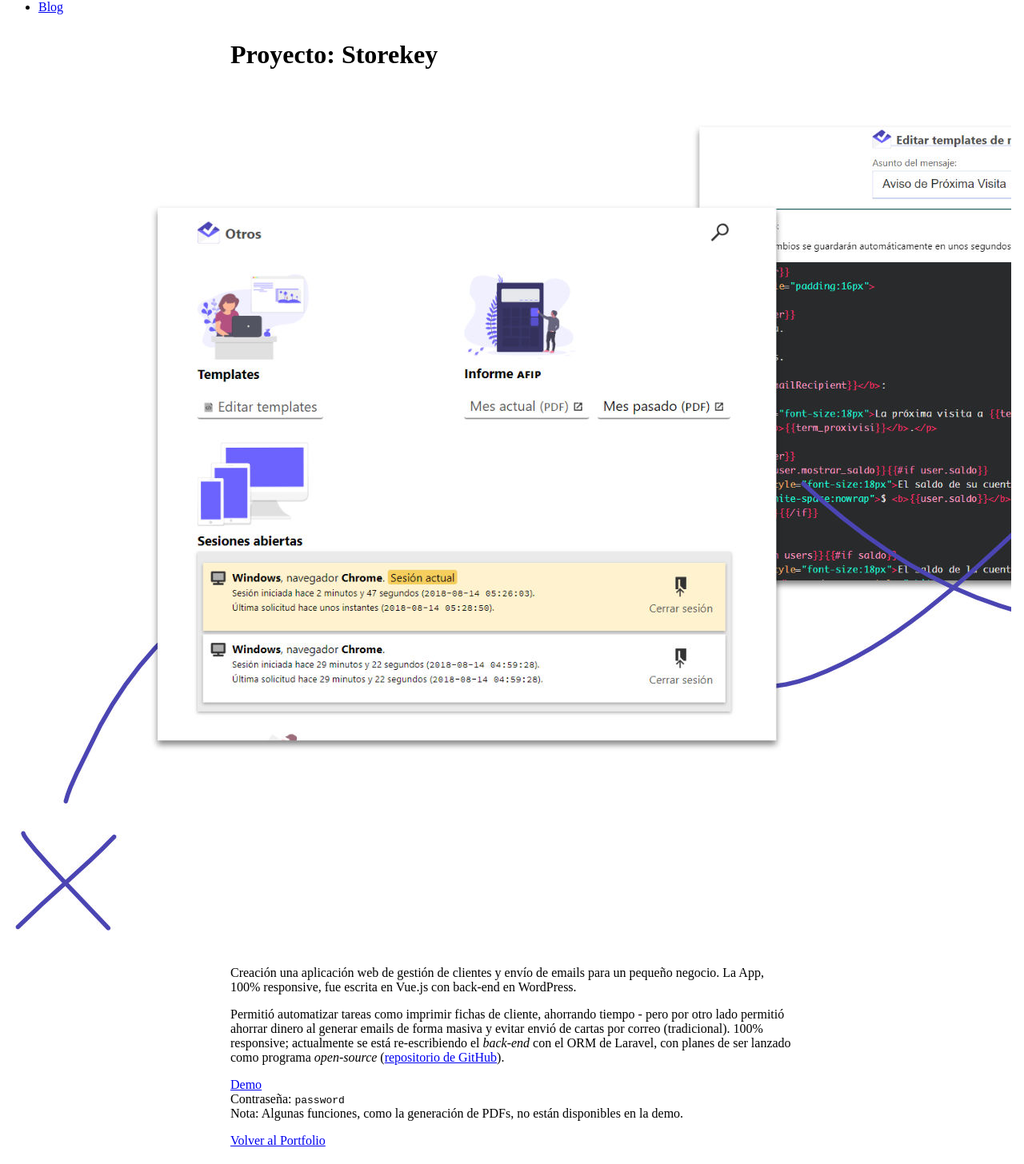
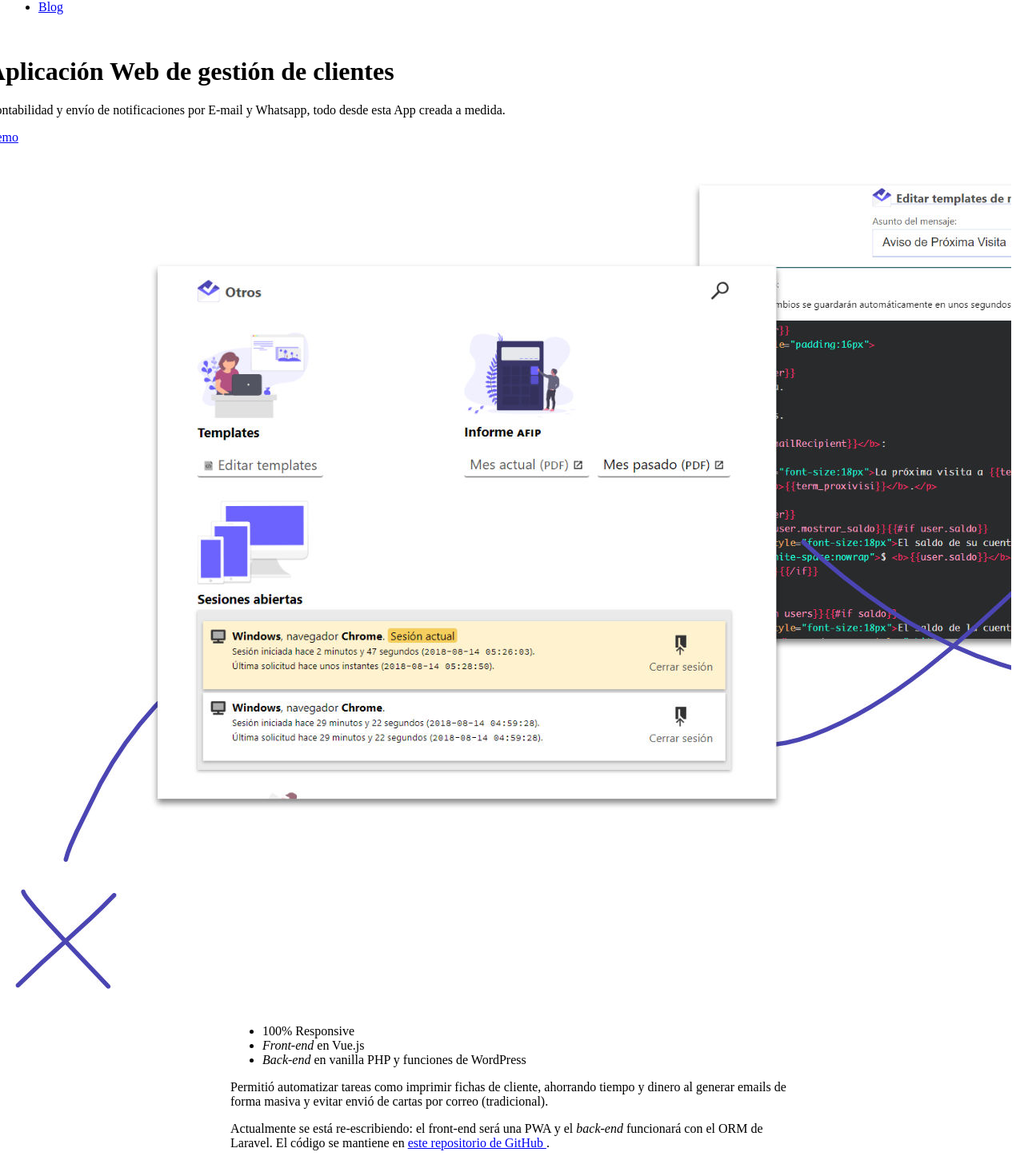
Before and after one commit to AeonFr/portfolio.franciscobrusa.dev, a Nuxt app: page /portfolio/storekey in a window 1280 px wide. Shown: the part 122-1578 px from the top of the page at 80% size. Built offline with nearby package versions, Linux system fonts and the light colour scheme.

Commit message:
mejor presentación

```diff
--- a/pages/portfolio/storekey.vue
+++ b/pages/portfolio/storekey.vue
@@ -1,19 +1,46 @@
 <template>
   <main class="container">
 
-    <h1>Proyecto: Storekey</h1>
 
-    <negate-container>
+
+
+
+    <negate-container class="flex-ns items-start ph2 pl5-ns">
+
+      <div>
+        <h1>Aplicación Web de gestión de clientes</h1>
+        <p>Contabilidad y envío de notificaciones por E-mail y Whatsapp, todo desde esta App creada a medida.</p>
+        <a href="https://storekey-demo.francisco-cano.com/app" target="_blank" rel="nofollow"
+           class="dib f4 link bg-blue br-pill pv2 ph3 white">
+          Demo
+        </a>
+      </div>
       <img src="~/assets/portfolio/storekey.jpg">
     </negate-container>
 
 
-    <p class="f4">Creación una aplicación web de gestión de clientes y envío de emails para un pequeño negocio. La App, 100% responsive, fue escrita en Vue.js con back-end en WordPress.</p>
+    <ul class="list pa0 f4">
+      <li>100% Responsive</li>
+      <li><em>Front-end</em> en Vue.js</li>
+      <li><em>Back-end</em> en vanilla PHP y funciones de WordPress</li>
+    </ul>
 
-    <p>Permitió automatizar tareas como imprimir fichas de cliente, ahorrando tiempo - pero por otro lado permitió ahorrar dinero al generar emails de forma masiva y evitar envió de cartas por correo (tradicional). 100% responsive; actualmente se está re-escribiendo el <em>back-end</em> con el <abbr>ORM</abbr> de Laravel, con planes de ser lanzado como programa <em>open-source</em> (<a href="https://github.com/AeonFr/storekeyCRM" target="_blank">repositorio de GitHub</a>).</p>
+    <p class="lh-copy">
+      Permitió automatizar tareas como imprimir fichas de cliente,
+      ahorrando tiempo y dinero al generar emails de forma masiva
+      y evitar envió de cartas por correo (tradicional).
+    </p>
+    <p>
+      Actualmente se está re-escribiendo: el front-end será una <abbr>PWA</abbr>
+      y el <em>back-end</em> funcionará con el <abbr>ORM</abbr> de Laravel.
+      El código se mantiene en
+      <a href="https://github.com/AeonFr/storekeyCRM" target="_blank">
+        este repositorio de GitHub
+      </a>.
+    </p>
 
     <p class="pa2 shadow-2">
-      <a href="http://storekey-demo.francisco-cano.com/app" target="_blank" rel="nofollow">Demo</a>
+      <a href="https://storekey-demo.francisco-cano.com/app" target="_blank" rel="nofollow">Demo</a>
       <br> Contraseña: <code>password</code>
       <br><span class="f6 gray">Nota: Algunas funciones, como la generación de PDFs, no están disponibles en la demo.</span>
     </p>
```
